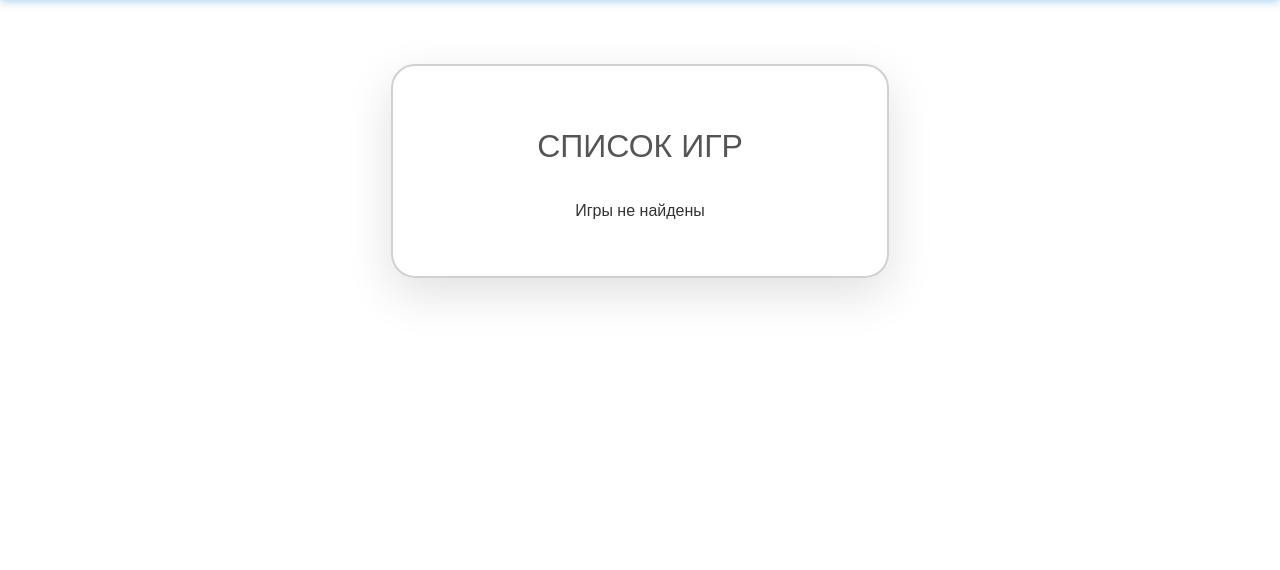
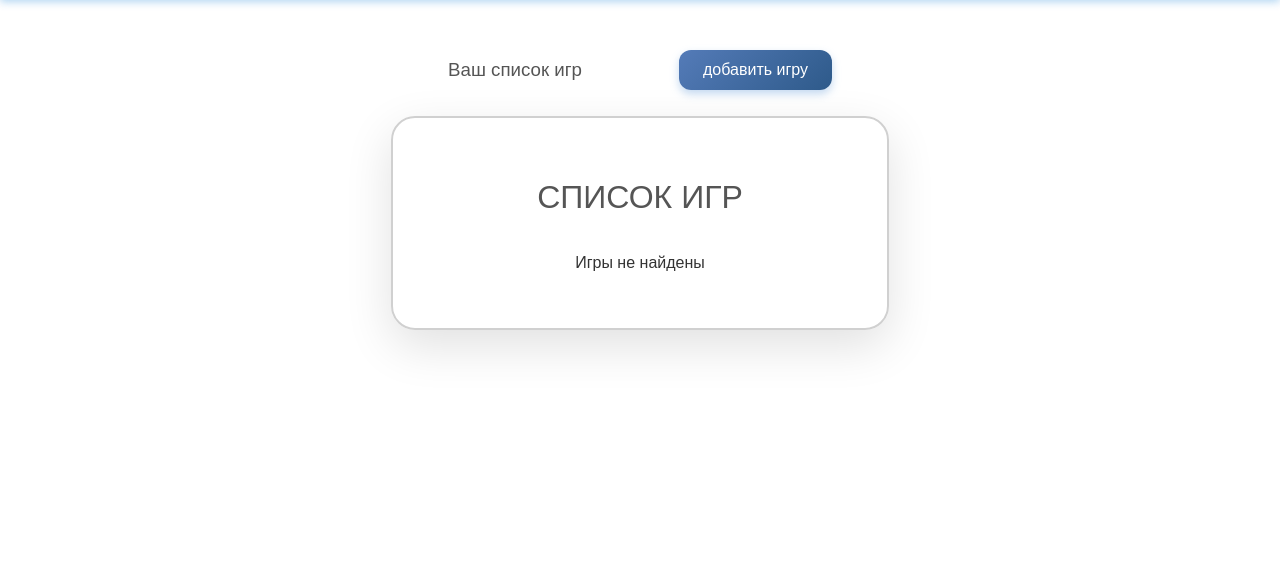
Before and after one commit to muhstefan/GameScore, a FastAPI app: page /pages/games in a window 1280 px wide. Shown: the part 45-615 px from the top of the page. Run offline with FastAPI, Linux system fonts and the light colour scheme; data that the repository does not hold is empty.

Commit message:
Save before SQLModel injection (css js html litle update)

```diff
--- a/microshop/static/css/base.css
+++ b/microshop/static/css/base.css
@@ -35,7 +35,7 @@ footer {
   flex-direction: column;
   align-items: center;
   padding: 2.5em 9em;          /* увеличили padding в 2 раза */
-  margin: 4em auto;            /* увеличили отступы сверху/снизу в 2 раза */
+  margin: 1em auto;            /* увеличили отступы сверху/снизу в 2 раза */
   width: fit-content;
   max-width: 180vw;            /* увеличили max-width в 2 раза (теоретически, но 180vw — больше ширины экрана) */
   background: rgba(255, 255, 255, 0.8);
@@ -60,7 +60,7 @@ button {
   cursor: pointer;
   transition: background 0.3s ease, box-shadow 0.3s ease;
   user-select: none;
-  box-shadow: 0 4px 8px rgba(108, 160, 220, 0.4); /* мягкая тень в цвете */
+  box-shadow: 0 4px 8px rgba(108, 160, 220, 0.4);
 }
 
 /* наведение мышкой и клавиатурой */
@@ -71,27 +71,52 @@ button:hover{
 }
 
 /* Инпуты — минималистичные с лёгкой тенью */
-input, select, textarea {
+.form-group {
+  display: flex;
+  align-items: center;       /* Вертикальное выравнивание по центру */
+  margin-bottom: 1rem;
+}
+
+.form-group label {
+  width: 120px;              /* Фиксированная ширина для лейбла */
+  margin-right: 10px;        /* Отступ справа от лейбла */
+  font-weight: 600;
+  color: #333;
+  text-align: right;         /* Текст лейбла выравнен по правому краю */
+}
+
+.form-group input,
+.form-group textarea {
+  flex: 1;                   /* Занимают оставшееся пространство */
+  padding: 0.5rem 0.75rem;
   border: 1px solid #ccc;
   border-radius: 8px;
-  padding: 0.5rem 0.75rem;
   font-size: 1rem;
+  box-sizing: border-box;
   transition: border-color 0.3s ease;
-  width: 100%;
-  max-width: 100%;
 }
 
-input:focus, select:focus, textarea:focus {
+.form-group input:focus,
+.form-group textarea:focus {
   border-color: #0078d4;
   outline: none;
   box-shadow: 0 0 5px rgba(0,120,212,0.5);
 }
 
+
 /* Заголовки — чёткие, с хорошим межстрочным интервалом */
-h1, h2, h3, h4, h5 {
+h3, h4, h5 {
   font-weight: 400;
   color: #555;
 }
+
+h1, h2 {
+  font-weight: 400;
+  color: #555;
+  text-align: center; /* добавлено */
+}
+
+
 
 /* Параграфы с комфортным чтением */
 p {
@@ -169,3 +194,68 @@ a:focus {
   border-radius: 16px;
   align-items: center; /* выравнивание элементов по вертикали */
 }
+
+.addition-container {
+  display: flex;
+  flex-direction: row;          /* элементы в строку */
+  justify-content: space-between; /* элементы прижаты к краям контейнера */
+  align-items: center;          /* вертикальное выравнивание по центру */
+  width: 30%;                   /* ширина контейнера (можно менять) */
+  max-width: 600px;             /* максимальная ширина */
+  margin: 40px auto 0 auto;
+
+}
+
+
+/* МОДАЛЬНОЕ ОКНО */
+
+.modal {
+  display: none; /* скрыто по умолчанию */
+  position: fixed;
+  z-index: 1000;
+  left: 0; top: 0;
+  width: 100%; height: 100%;
+  background-color: rgba(0,0,0,0.5); /* затемнённый фон */
+}
+
+.modal-content {
+  background-color: #fff;
+  margin: 10% auto;
+  padding: 20px;
+  border-radius: 8px;
+  max-width: 500px;
+  box-shadow: 0 0 10px rgba(0,0,0,0.25);
+}
+
+
+.form-group {
+  display: flex;
+  align-items: center;       /* Вертикальное выравнивание по центру */
+  margin-bottom: 1rem;
+}
+
+.form-group label {
+  width: 120px;              /* Фиксированная ширина для лейбла */
+  margin-right: 10px;        /* Отступ справа от лейбла */
+  font-weight: 600;
+  color: #333;
+  text-align: right;         /* Текст лейбла выравнен по правому краю */
+}
+
+.form-group input,
+.form-group textarea {
+  flex: 1;                   /* Занимают оставшееся пространство */
+  padding: 0.5rem 0.75rem;
+  border: 1px solid #ccc;
+  border-radius: 8px;
+  font-size: 1rem;
+  box-sizing: border-box;
+  transition: border-color 0.3s ease;
+}
+
+.form-group input:focus,
+.form-group textarea:focus {
+  border-color: #0078d4;
+  outline: none;
+  box-shadow: 0 0 5px rgba(0,120,212,0.5);
+}
--- a/microshop/static/js/game-container.js
+++ b/microshop/static/js/gamesPage.js
@@ -1,4 +1,6 @@
 const containers = document.querySelectorAll('.game-container');
+const modal = document.getElementById('myModal');
+const add_game_btn = document.getElementById('add_game');
 import { BASE_URL } from './config.js';
 
 
@@ -26,3 +28,17 @@ fetch(`${BASE_URL}/api/v1/games/${id}/`, {
   method: 'DELETE'
 })
 }
+
+// Работа с модальным окном.
+
+add_game_btn.onclick = openModal;
+modal.onclick = closeModal;
+function openModal() {
+  modal.style.display = 'block';
+}
+
+function closeModal(event) {
+  if (event.target === modal) {
+    modal.style.display = 'none';
+  }
+};
--- a/microshop/templates/games.html
+++ b/microshop/templates/games.html
@@ -7,23 +7,56 @@
 <script>
   const games = {{ games | tojson }};
 </script>
-<script src="{{ url_for('static', path='js/game-container.js') }}" type="module" defer>>  </script>
+<script src="{{ url_for('static', path='js/gamesPage.js') }}" type="module" defer>>  </script>
 
 
 {% endblock %}
 {% block content %}
-<div class="container">
+<div class="addition-container">
+     <h3>Ваш список игр</h3>
+    <button id="add_game" type="button">добавить игру</button>
+</div>
+
+<div class="container" id="game_list_container">
+
     <h1>СПИСОК ИГР</h1>
 
     {% for game in games %}
     <div class="game-container" id="container_{{ game.id }}">
         <h3>{{ game.name }} - {{ game.rating }}</h3>
          <button id="edit_game_{{ game.id }}" type="button">редактировать</button>
-         <button id="delete_game_{{ game.id }}"type="button">удалить</button>
+         <button id="delete_game_{{ game.id }}" type="button">удалить</button>
 
     </div>
     {% else %}
     <p>Игры не найдены</p>
     {% endfor %}
 </div>
+
+<!--Модальное окно(по умолчанию скрыто)-->
+<div id="myModal" class="modal">
+  <div class="modal-content">
+    <h2>Добавить игру</h2>
+
+    <form id="gameForm">
+      <div class="form-group">
+        <label for="title">Название</label>
+        <input type="text" id="title" name="title" placeholder="Введите название" required>
+      </div>
+
+      <div class="form-group">
+        <label for="description">Описание</label>
+        <textarea id="description" name="description" placeholder="Введите описание" rows="3" required></textarea>
+      </div>
+
+      <div class="form-group">
+        <label for="rating">Оценка</label>
+        <input type="number" id="rating" name="rating" min="0" max="10" step="0.1" placeholder="0 - 10" required>
+      </div>
+
+      <button type="submit">Сохранить</button>
+    </form>
+  </div>
+</div>
+
 {% endblock %}
```
